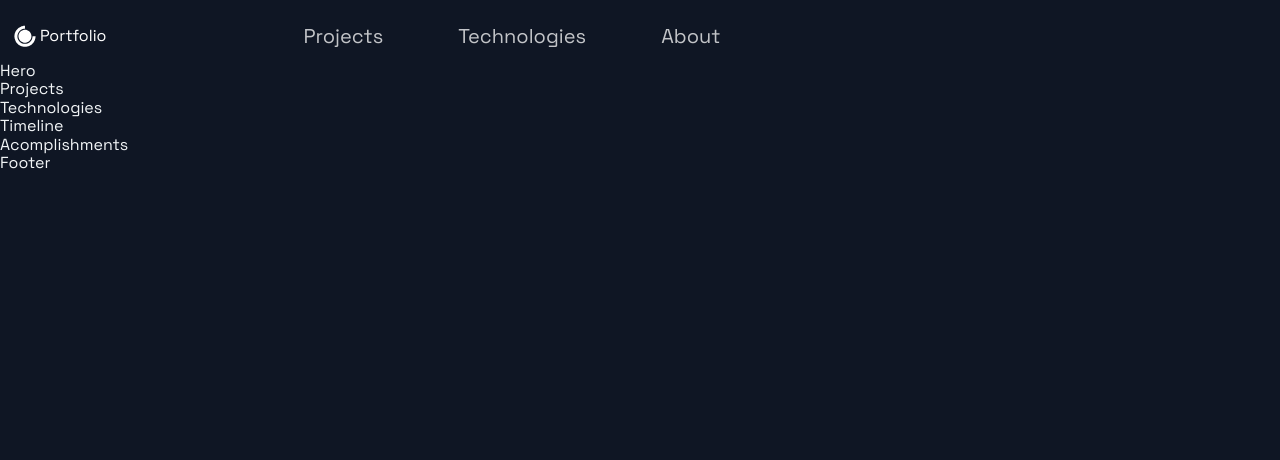
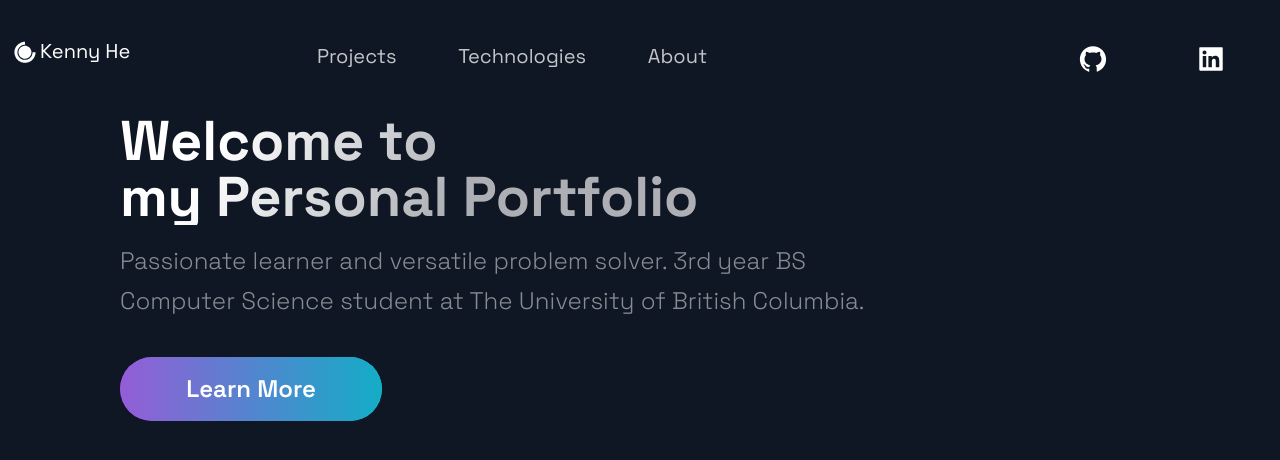
Before and after one commit to KennyHc/Portfolio-Website, a Next.js app: page / in a window 1280 px wide. Shown: the top 460 px of the page. Built offline with nearby package versions, Linux system fonts and the light colour scheme.

Commit message:
finished header

```diff
--- a/src/components/Acomplishments/Acomplishments.js
+++ b/src/components/Acomplishments/Acomplishments.js
@@ -1,19 +1,19 @@
-import React from 'react';
+import React from 'react'
 
-import { Section, SectionDivider, SectionTitle } from '../../styles/GlobalComponents';
-import { Box, Boxes, BoxNum, BoxText } from './AcomplishmentsStyles';
+import {
+  Section,
+  SectionDivider,
+  SectionTitle,
+} from '../../styles/GlobalComponents'
+import { Box, Boxes, BoxNum, BoxText } from './AcomplishmentsStyles'
 
 const data = [
-  { number: 20, text: 'Open Source Projects'},
-  { number: 1000, text: 'Students', },
-  { number: 1900, text: 'Github Followers', },
-  { number: 5000, text: 'Github Stars', }
-];
+  { number: 20, text: 'Open Source Projects' },
+  { number: 1000, text: 'Students' },
+  { number: 1900, text: 'Github Followers' },
+  { number: 5000, text: 'Github Stars' },
+]
 
-const Acomplishments = () => (
-  <div>
-    Acomplishments
-  </div>
-);
+const Acomplishments = () => <div></div>
 
-export default Acomplishments;
+export default Acomplishments
--- a/src/components/Footer/Footer.js
+++ b/src/components/Footer/Footer.js
@@ -1,15 +1,21 @@
-import React from 'react';
-import { AiFillGithub, AiFillInstagram, AiFillLinkedin } from 'react-icons/ai';
+import React from 'react'
+import { AiFillGithub, AiFillInstagram, AiFillLinkedin } from 'react-icons/ai'
 
-import { SocialIcons } from '../Header/HeaderStyles';
-import { CompanyContainer, FooterWrapper, LinkColumn, LinkItem, LinkList, LinkTitle, Slogan, SocialContainer, SocialIconsContainer } from './FooterStyles';
+import { SocialIcons } from '../Header/HeaderStyles'
+import {
+  CompanyContainer,
+  FooterWrapper,
+  LinkColumn,
+  LinkItem,
+  LinkList,
+  LinkTitle,
+  Slogan,
+  SocialContainer,
+  SocialIconsContainer,
+} from './FooterStyles'
 
 const Footer = () => {
-  return (
-    <div>
-      Footer
-    </div>
-  );
-};
+  return <div></div>
+}
 
-export default Footer;
+export default Footer
--- a/src/components/Header/Header.js
+++ b/src/components/Header/Header.js
@@ -10,15 +10,23 @@ import {
   Div3,
   NavLink,
   SocialIcons,
+  Span,
 } from './HeaderStyles'
 
 const Header = () => (
   <Container>
     <Div1>
       <Link href="/">
-        <a style={{ display: 'flex', alignItems: 'center', color: 'white' }}>
-          <DiCssdeck size="3rem"></DiCssdeck>
-          <span>Portfolio</span>
+        <a
+          style={{
+            display: 'flex',
+            alignItems: 'center',
+            color: 'white',
+            marginBottom: '20px',
+          }}
+        >
+          <DiCssdeck size="3rem" style={{ marginRight: '-2rem' }}></DiCssdeck>
+          <Span>Kenny He</Span>
         </a>
       </Link>
     </Div1>
@@ -40,6 +48,14 @@ const Header = () => (
         </Link>
       </li>
     </Div2>
+    <Div3>
+      <SocialIcons href="https://github.com/KennyHc">
+        <AiFillGithub size="3rem" />
+      </SocialIcons>
+      <SocialIcons href="https://www.linkedin.com/in/kenny-he-chen">
+        <AiFillLinkedin size="3rem" />
+      </SocialIcons>
+    </Div3>
   </Container>
 )
 
--- a/src/components/Header/HeaderStyles.js
+++ b/src/components/Header/HeaderStyles.js
@@ -1,5 +1,5 @@
-import { IoIosArrowDropdown } from 'react-icons/io';
-import styled from 'styled-components';
+import { IoIosArrowDropdown } from 'react-icons/io'
+import styled from 'styled-components'
 
 export const Container = styled.div`
   display: grid;
@@ -16,7 +16,13 @@ export const Container = styled.div`
     grid-column-gap: 0.5rem;
     grid-row-gap: 0.5rem;
   }
-`;
+`
+
+export const Span = styled.span`
+  font-size: 2rem;
+  margin: 2rem;
+`
+
 export const Div1 = styled.div`
   grid-area: 1 / 1 / 2 / 2;
   display: flex;
@@ -25,15 +31,16 @@ export const Div1 = styled.div`
   @media ${(props) => props.theme.breakpoints.sm} {
     grid-area: 1 / 1 / 2 / 3;
   }
-`;
+`
 export const Div2 = styled.div`
   grid-area: 1 / 2 / 2 / 4;
   display: flex;
   justify-content: space-around;
+  margin: 2rem;
   @media ${(props) => props.theme.breakpoints.sm} {
     grid-area: 2 / 2 / 3 / 5;
   }
-`;
+`
 export const Div3 = styled.div`
   grid-area: 1 / 5 / 2 / 6;
   display: flex;
@@ -43,7 +50,7 @@ export const Div3 = styled.div`
     align-items: center;
     grid-area: 1 / 4 / 2 / 6;
   }
-`;
+`
 
 // Navigation Links
 export const NavLink = styled.a`
@@ -59,7 +66,7 @@ export const NavLink = styled.a`
   @media ${(props) => props.theme.breakpoints.sm} {
     padding: 0.5rem;
   }
-`;
+`
 
 /// DropDown Contact
 export const ContactDropDown = styled.button`
@@ -87,7 +94,7 @@ export const ContactDropDown = styled.button`
   @media ${(props) => props.theme.breakpoints.md} {
     padding: 0;
   }
-`;
+`
 
 export const NavProductsIcon = styled(IoIosArrowDropdown)`
   margin-left: 8px;
@@ -105,20 +112,18 @@ export const NavProductsIcon = styled(IoIosArrowDropdown)`
     margin: 2px 0 0 2px;
     width: 15px;
   }
-`;
-
+`
 
 // Social Icons
 
 export const SocialIcons = styled.a`
-transition: 0.3s ease;
-color: white;
-border-radius: 50px;
+  transition: 0.3s ease;
+  color: white;
+  border-radius: 50px;
   padding: 8px;
-&:hover {
+  &:hover {
     background-color: #212d45;
     transform: scale(1.2);
     cursor: pointer;
-
   }
 `
--- a/src/components/Hero/Hero.js
+++ b/src/components/Hero/Hero.js
@@ -1,13 +1,32 @@
-import React from 'react';
+import React from 'react'
 
-import { Section, SectionText, SectionTitle } from '../../styles/GlobalComponents';
-import Button from '../../styles/GlobalComponents/Button';
-import { LeftSection } from './HeroStyles';
+import {
+  Section,
+  SectionText,
+  SectionTitle,
+} from '../../styles/GlobalComponents'
+import Button from '../../styles/GlobalComponents/Button'
+import { LeftSection } from './HeroStyles'
 
 const Hero = (props) => (
-  <div>
-    Hero
-  </div>
-);
+  <Section row nopadding>
+    <LeftSection>
+      <SectionTitle>
+        Welcome to <br /> my Personal Portfolio
+      </SectionTitle>
+      <SectionText>
+        Passionate learner and versatile problem solver. 3rd year BS Computer
+        Science student at The University of British Columbia.
+      </SectionText>
+      <Button
+        onClick={() =>
+          (window.location = 'https://www.linkedin.com/in/kenny-he-chen')
+        }
+      >
+        Learn More
+      </Button>
+    </LeftSection>
+  </Section>
+)
 
-export default Hero;
+export default Hero
--- a/src/components/Projects/Projects.js
+++ b/src/components/Projects/Projects.js
@@ -1,13 +1,25 @@
-import React from 'react';
+import React from 'react'
 
-import { BlogCard, CardInfo, ExternalLinks, GridContainer, HeaderThree, Hr, Tag, TagList, TitleContent, UtilityList, Img } from './ProjectsStyles';
-import { Section, SectionDivider, SectionTitle } from '../../styles/GlobalComponents';
-import { projects } from '../../constants/constants';
+import {
+  BlogCard,
+  CardInfo,
+  ExternalLinks,
+  GridContainer,
+  HeaderThree,
+  Hr,
+  Tag,
+  TagList,
+  TitleContent,
+  UtilityList,
+  Img,
+} from './ProjectsStyles'
+import {
+  Section,
+  SectionDivider,
+  SectionTitle,
+} from '../../styles/GlobalComponents'
+import { projects } from '../../constants/constants'
 
-const Projects = () => (
-  <div>
-    Projects
-  </div>
-);
+const Projects = () => <Section nopadding id="projects"></Section>
 
-export default Projects;
+export default Projects
--- a/src/components/Technologies/Technologies.js
+++ b/src/components/Technologies/Technologies.js
@@ -1,12 +1,19 @@
-import React from 'react';
-import { DiFirebase, DiReact, DiZend } from 'react-icons/di';
-import { Section, SectionDivider, SectionText, SectionTitle } from '../../styles/GlobalComponents';
-import { List, ListContainer, ListItem, ListParagraph, ListTitle } from './TechnologiesStyles';
+import React from 'react'
+import { DiFirebase, DiReact, DiZend } from 'react-icons/di'
+import {
+  Section,
+  SectionDivider,
+  SectionText,
+  SectionTitle,
+} from '../../styles/GlobalComponents'
+import {
+  List,
+  ListContainer,
+  ListItem,
+  ListParagraph,
+  ListTitle,
+} from './TechnologiesStyles'
 
-const Technologies = () =>  (
-  <div>
-    Technologies
-  </div>
-);
+const Technologies = () => <div></div>
 
-export default Technologies;
+export default Technologies
--- a/src/components/TimeLine/TimeLine.js
+++ b/src/components/TimeLine/TimeLine.js
@@ -1,10 +1,25 @@
-import React, { useState, useRef, useEffect } from 'react';
+import React, { useState, useRef, useEffect } from 'react'
 
-import { CarouselButton, CarouselButtonDot, CarouselButtons, CarouselContainer, CarouselItem, CarouselItemImg, CarouselItemText, CarouselItemTitle, CarouselMobileScrollNode } from './TimeLineStyles';
-import { Section, SectionDivider, SectionText, SectionTitle } from '../../styles/GlobalComponents';
-import { TimeLineData } from '../../constants/constants';
+import {
+  CarouselButton,
+  CarouselButtonDot,
+  CarouselButtons,
+  CarouselContainer,
+  CarouselItem,
+  CarouselItemImg,
+  CarouselItemText,
+  CarouselItemTitle,
+  CarouselMobileScrollNode,
+} from './TimeLineStyles'
+import {
+  Section,
+  SectionDivider,
+  SectionText,
+  SectionTitle,
+} from '../../styles/GlobalComponents'
+import { TimeLineData } from '../../constants/constants'
 
-const TOTAL_CAROUSEL_COUNT = TimeLineData.length;
+const TOTAL_CAROUSEL_COUNT = TimeLineData.length
 
 const Timeline = () => {
   // const [activeItem, setActiveItem] = useState(0);
@@ -42,11 +57,7 @@ const Timeline = () => {
   //   window.addEventListener('resize', handleResize);
   // }, []);
 
-  return (
-    <div>
-      Timeline
-    </div>
-  );
-};
+  return <div></div>
+}
 
-export default Timeline;
+export default Timeline
--- a/src/styles/GlobalComponents/index.js
+++ b/src/styles/GlobalComponents/index.js
@@ -1,9 +1,9 @@
 import styled from 'styled-components'
 
 export const Section = styled.section`
-  display: ${(props) => props.grid ? "grid" : "flex" };
-  flex-direction: ${(props) => props.row ? "row" : "column" };
-  padding: ${(props) => props.nopadding ? "0" : "32px 48px 0" } ;
+  display: ${(props) => (props.grid ? 'grid' : 'flex')};
+  flex-direction: ${(props) => (props.row ? 'row' : 'column')};
+  padding: ${(props) => (props.nopadding ? '0' : '32px 48px 0')};
   margin: 0 auto;
   max-width: 1040px;
   box-sizing: content-box;
@@ -17,7 +17,7 @@ export const Section = styled.section`
   }
 
   @media ${(props) => props.theme.breakpoints.sm} {
-    padding: ${(props) => props.nopadding ? "0" : "16px 16px 0" } ;
+    padding: ${(props) => (props.nopadding ? '0' : '16px 16px 0')};
 
     width: calc(100vw - 32px);
     flex-direction: column;
@@ -26,30 +26,34 @@ export const Section = styled.section`
 
 export const SectionTitle = styled.h2`
   font-weight: 800;
-  font-size: ${(props) => props.main ? '65px' : '56px'};
-  line-height: ${(props) => props.main ? '72px' : '56px'};
+  font-size: ${(props) => (props.main ? '65px' : '56px')};
+  line-height: ${(props) => (props.main ? '72px' : '56px')};
   width: max-content;
   max-width: 100%;
-  background: linear-gradient(121.57deg, #FFFFFF 18.77%, rgba(255, 255, 255, 0.66) 60.15%);
+  background: linear-gradient(
+    121.57deg,
+    #ffffff 18.77%,
+    rgba(255, 255, 255, 0.66) 60.15%
+  );
   -webkit-background-clip: text;
   -webkit-text-fill-color: transparent;
   margin-bottom: 16px;
-  padding: ${(props) => props.main ? '58px 0 16px' : '0'};
+  padding: ${(props) => (props.main ? '58px 0 20px' : '0')};
 
-  @media ${props => props.theme.breakpoints.md}{
-    font-size: ${(props) => props.main ? '56px' : '48px'};
-    line-height: ${(props) => props.main ? '56px' : '48px'};
+  @media ${(props) => props.theme.breakpoints.md} {
+    font-size: ${(props) => (props.main ? '56px' : '48px')};
+    line-height: ${(props) => (props.main ? '56px' : '48px')};
     margin-bottom: 12px;
-    padding: ${(props) => props.main ? '40px 0 12px' : '0'};
+    padding: ${(props) => (props.main ? '40px 0 12px' : '0')};
   }
 
-  @media ${props => props.theme.breakpoints.sm}{
+  @media ${(props) => props.theme.breakpoints.sm} {
     font-size: 32px;
     line-height: 40px;
-    font-size: ${(props) => props.main ? '28px' : '32px'};
-    line-height: ${(props) => props.main ? '32px' : '40px'};
+    font-size: ${(props) => (props.main ? '28px' : '32px')};
+    line-height: ${(props) => (props.main ? '32px' : '40px')};
     margin-bottom: 8px;
-    padding: ${(props) => props.main ? '16px 0 8px' : '0'};
+    padding: ${(props) => (props.main ? '16px 0 8px' : '0')};
     max-width: 100%;
   }
 `
@@ -77,16 +81,16 @@ export const SectionText = styled.p`
 `
 
 export const SectionDivider = styled.div`
-
   width: 64px;
   height: 6px;
   border-radius: 10px;
   background-color: #fff;
-  background: ${(props) => props.colorAlt ?
-    'linear-gradient(270deg, #F46737 0%, #945DD6 100%)' :
-    'linear-gradient(270deg, #13ADC7 0%, #945DD6 100%)'};
+  background: ${(props) =>
+    props.colorAlt
+      ? 'linear-gradient(270deg, #F46737 0%, #945DD6 100%)'
+      : 'linear-gradient(270deg, #13ADC7 0%, #945DD6 100%)'};
 
-    margin: ${(props) => props.divider ? "4rem 0" : "" };
+  margin: ${(props) => (props.divider ? '4rem 0' : '')};
 
   @media ${(props) => props.theme.breakpoints.md} {
     width: 48px;
@@ -105,7 +109,7 @@ export const SectionSubText = styled.p`
   line-height: 32px;
   color: rgba(255, 255, 255, 0.75);
 
-@media ${(props) => props.theme.breakpoints.md} {
+  @media ${(props) => props.theme.breakpoints.md} {
     max-width: 672px;
     font-size: 16px;
     line-height: 25px;
@@ -117,7 +121,7 @@ export const SectionSubText = styled.p`
   }
 `
 export const SecondaryBtn = styled.button`
-  color: #FFF;
+  color: #fff;
   background: none;
   border: 1px solid rgba(255, 255, 255, 0.33);
   box-sizing: border-box;
@@ -144,10 +148,11 @@ export const SecondaryBtn = styled.button`
   &:active {
     background: #e0e4eb;
     border: 1px solid #304169;
-    box-shadow: inset 0px 2px 1px rgba(46, 49, 55, 0.15), inset 0px 0px 4px rgba(20, 20, 55, 0.3);
+    box-shadow: inset 0px 2px 1px rgba(46, 49, 55, 0.15),
+      inset 0px 0px 4px rgba(20, 20, 55, 0.3);
   }
 
-  @media ${(props) => props.theme.breakpoints.md}{
+  @media ${(props) => props.theme.breakpoints.md} {
     margin-top: 24px;
     margin-bottom: 64px;
     padding: 16px 24px;
@@ -167,35 +172,38 @@ export const SecondaryBtn = styled.button`
 `
 
 export const ButtonBack = styled.div`
-  width: ${({ alt }) => alt ? '150px' : '262px'};
-  height: ${({ alt }) => alt ? '52px' : '64px'};
+  width: ${({ alt }) => (alt ? '150px' : '262px')};
+  height: ${({ alt }) => (alt ? '52px' : '64px')};
   border-radius: 50px;
-  font-size: ${({ alt }) => alt ? '20px' : '24px'};
+  font-size: ${({ alt }) => (alt ? '20px' : '24px')};
   font-weight: 600;
   display: flex;
   align-items: center;
   justify-content: center;
-  margin: ${({ alt, form }) => (alt || form) ? '0' : '0 0 80px'};
+  margin: ${({ alt, form }) => (alt || form ? '0' : '0 0 80px')};
   color: #fff;
-  background: ${({ alt }) => alt ? 'linear-gradient(270deg, #ff622e 0%, #B133FF 100%)' : 'linear-gradient(270deg, #00DBD8 0%, #B133FF 100%)'};
+  background: ${({ alt }) =>
+    alt
+      ? 'linear-gradient(270deg, #ff622e 0%, #B133FF 100%)'
+      : 'linear-gradient(270deg, #00DBD8 0%, #B133FF 100%)'};
   cursor: pointer;
   transition: 0.5s ease;
   position: relative;
   overflow: hidden;
-  opacity: ${({ disabled }) => disabled ? '.5' : '1'};
+  opacity: ${({ disabled }) => (disabled ? '.5' : '1')};
 
   @media ${(props) => props.theme.breakpoints.md} {
-    width: ${({ alt }) => alt ? '150px' : '184px'};
-    height: ${({ alt }) => alt ? '52px' : '48px'};
-    font-size: ${({ alt }) => alt ? '20px' : '16px'};
-    margin-bottom: ${({ alt }) => alt ? '0' : '64px'};
+    width: ${({ alt }) => (alt ? '150px' : '184px')};
+    height: ${({ alt }) => (alt ? '52px' : '48px')};
+    font-size: ${({ alt }) => (alt ? '20px' : '16px')};
+    margin-bottom: ${({ alt }) => (alt ? '0' : '64px')};
   }
 
   @media ${(props) => props.theme.breakpoints.sm} {
     width: 100%;
     height: 32px;
     font-size: 14px;
-    margin-bottom: ${({ alt }) => alt ? '0' : '32px'};
+    margin-bottom: ${({ alt }) => (alt ? '0' : '32px')};
   }
 `
 
@@ -209,15 +217,21 @@ export const ButtonFront = styled.button`
   left: 0;
   width: 100%;
   height: 100%;
-  background: ${({ alt }) => alt ? 'linear-gradient(270deg, #F46737 0%, #945DD6 100%)' : 'linear-gradient(270deg, #13ADC7 0%, #945DD6 100%)'};
-  opacity: ${({ disabled }) => disabled ? '.5' : '1'};
-  transition: .4s ease;
-  font-size: ${({ alt }) => alt ? '20px' : '24px'};
+  background: ${({ alt }) =>
+    alt
+      ? 'linear-gradient(270deg, #F46737 0%, #945DD6 100%)'
+      : 'linear-gradient(270deg, #13ADC7 0%, #945DD6 100%)'};
+  opacity: ${({ disabled }) => (disabled ? '.5' : '1')};
+  transition: 0.4s ease;
+  font-size: ${({ alt }) => (alt ? '20px' : '24px')};
   font-weight: 600;
   align-items: center;
   justify-content: center;
   cursor: pointer;
-  box-shadow: ${({ disabled }) => disabled ? 'inset 0px 2px 1px rgba(46, 49, 55, 0.15), inset 0px 0px 4px rgba(20, 20, 55, 0.3)' : 'none'};
+  box-shadow: ${({ disabled }) =>
+    disabled
+      ? 'inset 0px 2px 1px rgba(46, 49, 55, 0.15), inset 0px 0px 4px rgba(20, 20, 55, 0.3)'
+      : 'none'};
 
   &:hover {
     opacity: 0;
@@ -227,17 +241,19 @@ export const ButtonFront = styled.button`
   }
   &:active {
     opacity: 1;
-    box-shadow: inset 0px 2px 1px rgba(46, 49, 55, 0.15), inset 0px 0px 4px rgba(20, 20, 55, 0.3);
+    box-shadow: inset 0px 2px 1px rgba(46, 49, 55, 0.15),
+      inset 0px 0px 4px rgba(20, 20, 55, 0.3);
   }
 
-  &:disabled{
-    background: linear-gradient(270deg, #00DBD8 0%, #B133FF 100%);
+  &:disabled {
+    background: linear-gradient(270deg, #00dbd8 0%, #b133ff 100%);
     opacity: 0.5;
-    box-shadow: inset 0px 2px 1px rgba(46, 49, 55, 0.15), inset 0px 0px 4px rgba(20, 20, 55, 0.3);
+    box-shadow: inset 0px 2px 1px rgba(46, 49, 55, 0.15),
+      inset 0px 0px 4px rgba(20, 20, 55, 0.3);
   }
 
   @media ${(props) => props.theme.breakpoints.md} {
-    font-size: ${({ alt }) => alt ? '20px' : '16px'};
+    font-size: ${({ alt }) => (alt ? '20px' : '16px')};
   }
 
   @media ${(props) => props.theme.breakpoints.sm} {
@@ -246,7 +262,7 @@ export const ButtonFront = styled.button`
 `
 
 export const LinkContainer = styled.div`
-  margin-left: ${({ large }) => large ? '24px' : '16px'};
+  margin-left: ${({ large }) => (large ? '24px' : '16px')};
   transition: 0.3s ease;
   justify-content: center;
   border-radius: 50px;
@@ -259,23 +275,22 @@ export const LinkContainer = styled.div`
   }
 
   @media ${(props) => props.theme.breakpoints.md} {
-    margin-left: ${({ large }) => large ? '16px' : '8px'};
-
+    margin-left: ${({ large }) => (large ? '16px' : '8px')};
   }
   @media ${(props) => props.theme.breakpoints.sm} {
-    margin-left: ${({ large }) => large ? '0' : '8px'};
+    margin-left: ${({ large }) => (large ? '0' : '8px')};
   }
 `
 
 export const LinkIconImg = styled.div`
   display: flex;
-  height: ${({ large }) => large ? '32px' : '24px'};
+  height: ${({ large }) => (large ? '32px' : '24px')};
 
   @media ${(props) => props.theme.breakpoints.md} {
-    height: ${({ nav }) => nav ? '16px' : '24px'};
+    height: ${({ nav }) => (nav ? '16px' : '24px')};
   }
 
   @media ${(props) => props.theme.breakpoints.sm} {
-    height: ${({ large }) => large ? '32px' : '16px'};
+    height: ${({ large }) => (large ? '32px' : '16px')};
   }
 `
```
